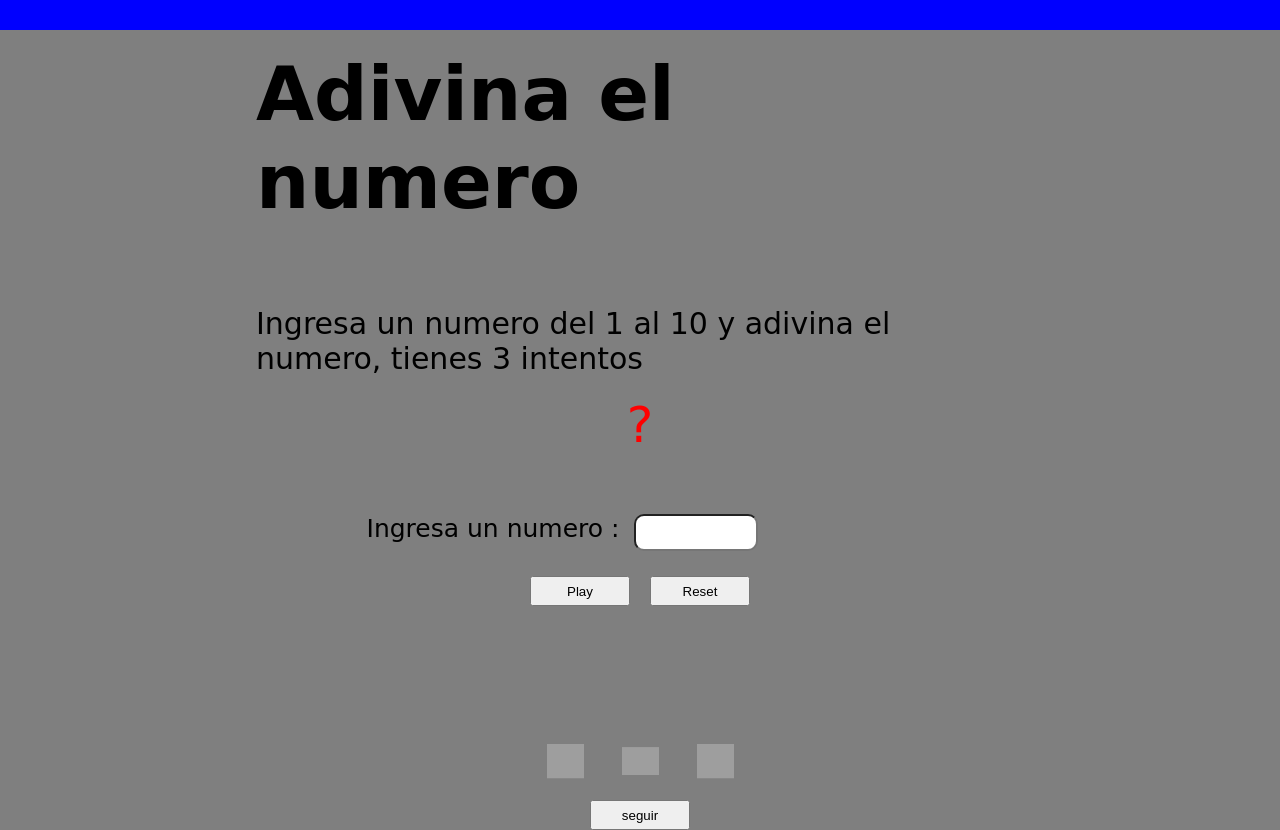
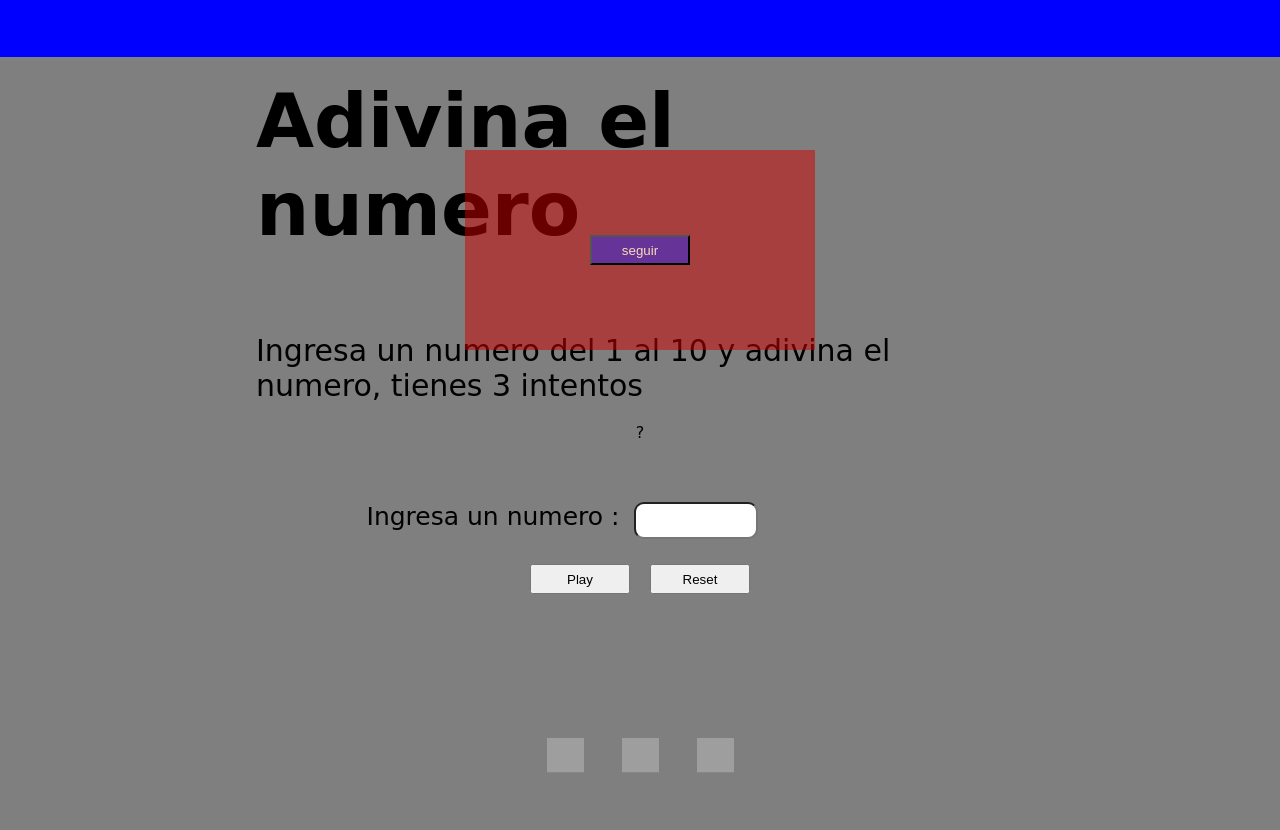
Before and after one commit to dhalcin/Guess-Game, a plain HTML site: page Guess-Javascript/index.html in a window 1280 px wide. Both pictures are taken after a click on the button "Play". After the commit the page ends 800 px from the top, so only its background shows below. Drawn offline with Linux system fonts and the light colour scheme; grey boxes are pictures that could not be loaded.

Commit message:
Styling the alert

```diff
--- a/Guess-Javascript/style.css
+++ b/Guess-Javascript/style.css
@@ -62,24 +62,40 @@ header {
     gap: 25px;
 }
 
-#numberComputer {
+#divComputer {
     font-size: 50px;
 }
 
-#numberComputer > p {
-    color: red;
+#divComputer > p {
+    color: green;
 }
 
-#int1  {
+#win1  {
     color: blue;
     font-size: 40px;
 }
 
-#int2 {
+#win2 {
+    color:  yellow;
     font-size: 40px;
 }
 
-#int3 {
+#win3 {
+    color: rebeccapurple;
+    font-size: 40px;
+}
+
+#lose1 {
+    color: pink;
+    font-size: 40px;
+}
+
+#lose2 {
+    color: purple;
+    font-size: 40px;
+}
+
+#lose3 {
     color: red;
     font-size: 40px;
 }
@@ -119,25 +135,25 @@ footer {
     justify-content: center;
 }
 
-/*#github, #twitter, #linkedin  {
-    width: 10%;
-    height: 5%;
-}*/
-
-
-#github {
+#github, #twitter, #linkedin {
     width: 75px;
     height: 70px;
     scale: .5;
 }
-
-#twitter {
-    width: 75px;
-    scale: 0.5;
+#Divalert {
+    position: relative;
+    margin-top: -650px;
+    display: flex;
+    justify-content: center;
+    align-items: center;
+    width: 350px;
+    height: 200px;
+    background: rgba(210, 0, 0, 0.5);
 }
 
-#linkedin {
-    width: 75px;
-    height: 70px;
-    scale: 0.5;
+#alertButton {
+    width: 100px;
+    height: 30px;
+    background: rebeccapurple;
+    color: wheat;
 }
```
